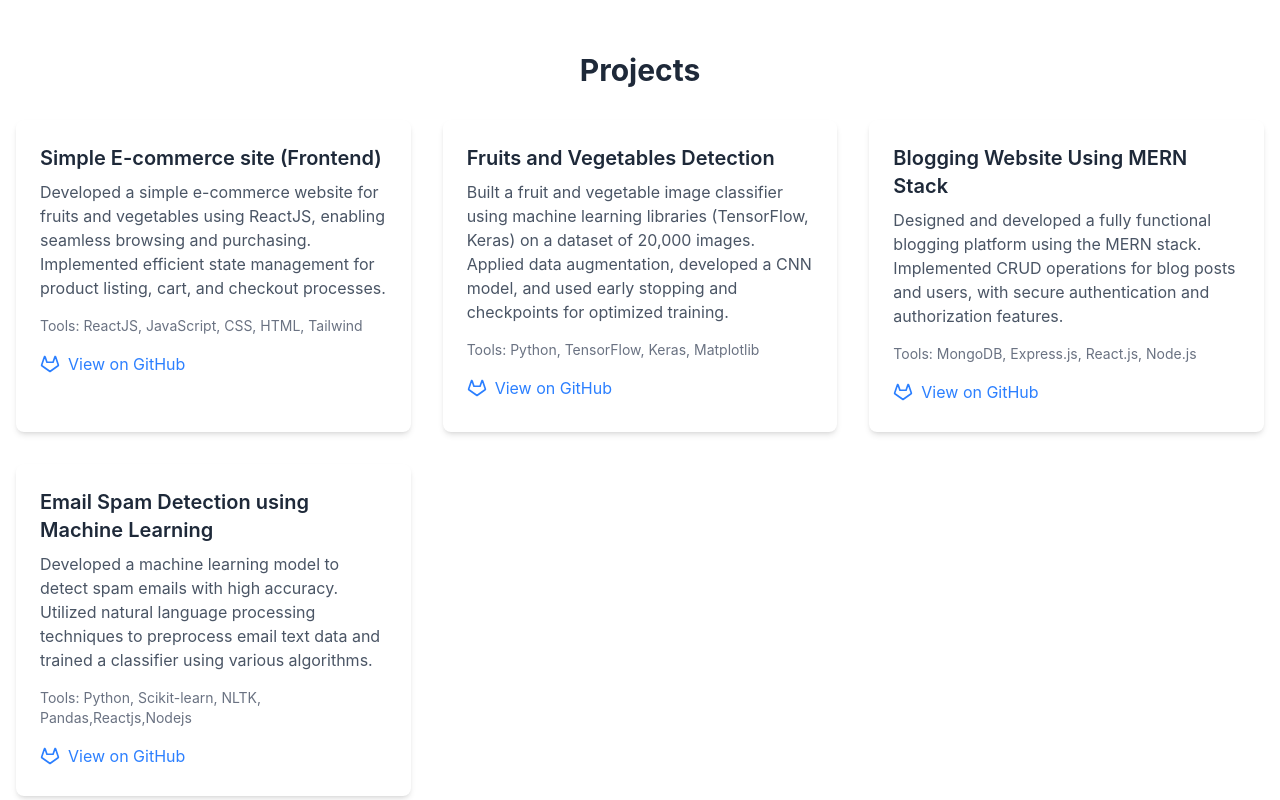
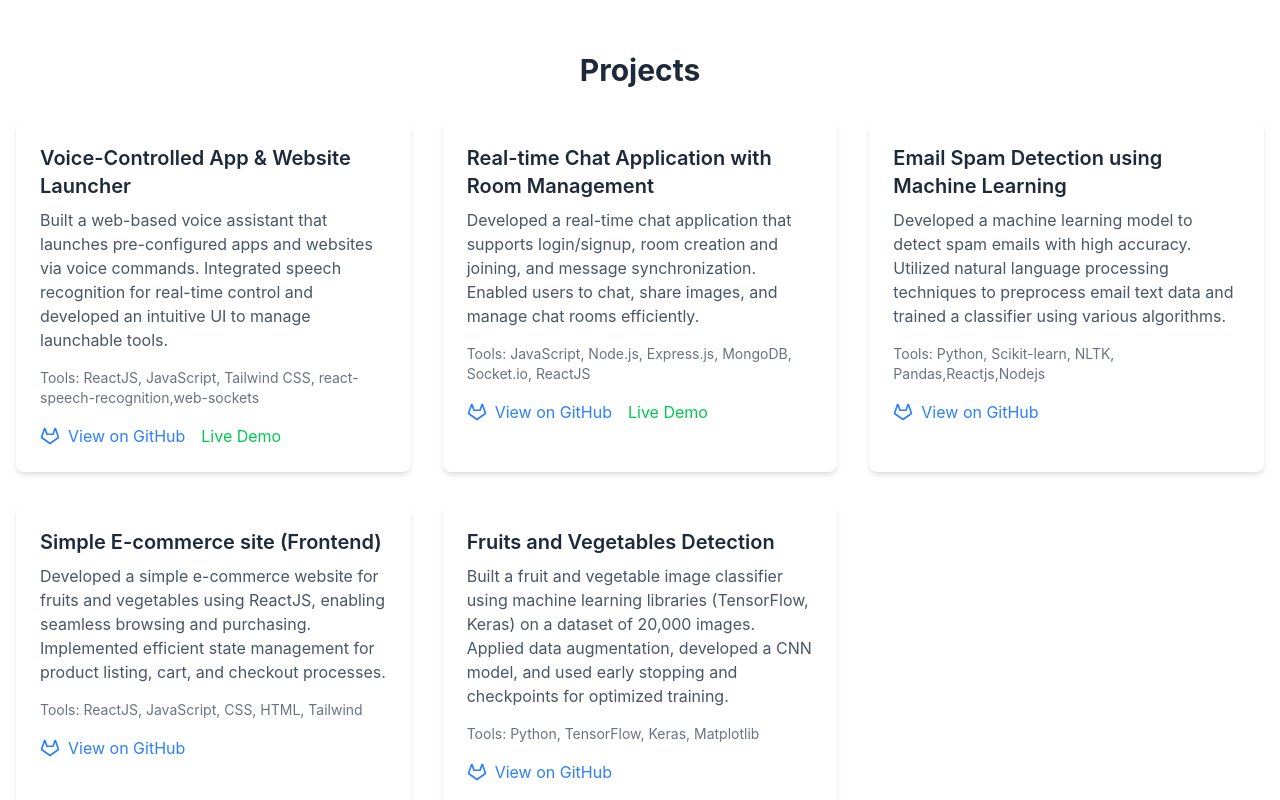
Before and after one commit to Chakrasai/portfolio, a React (Vite) app in the folder client/: page / in a window 1280 px wide. Shown: the part 1940-2740 px from the top of the page. Built offline with nearby package versions, Linux system fonts and the light colour scheme.

Commit message:
feat: enhance Projects component with new project entries and demo links; refactor ProjectCard to include demo link

```diff
--- a/client/src/components/Projects.jsx
+++ b/client/src/components/Projects.jsx
@@ -1,10 +1,11 @@
 import { GitlabIcon as GitHub } from "lucide-react";
 
-const ProjectCard = ({ title, description, tools, link }) => (
+const ProjectCard = ({ title, description, tools, link, demo }) => (
   <div className="bg-white dark:bg-gray-800 p-6 rounded-lg shadow-md">
     <h3 className="text-xl font-semibold mb-2 text-gray-800 dark:text-white">{title}</h3>
     <p className="text-gray-600 dark:text-gray-300 mb-4">{description}</p>
     <p className="text-sm text-gray-500 dark:text-gray-400 mb-4">Tools: {tools}</p>
+    <div className="flex space-x-4">
       <a
         href={link}
         target="_blank"
@@ -14,11 +15,46 @@ const ProjectCard = ({ title, description, tools, link }) => (
         <GitHub size={20} className="mr-2" />
         View on GitHub
       </a>
+      {demo && (
+        <a
+          href={demo}
+          target="_blank"
+          rel="noopener noreferrer"
+          className="inline-flex items-center text-green-500 hover:text-green-600"
+        >
+          Live Demo
+        </a>
+      )}
+    </div>
   </div>
 );
 
 const Projects = () => {
   const projects = [
+    {
+      title: "Voice-Controlled App & Website Launcher",
+      description:
+        "Built a web-based voice assistant that launches pre-configured apps and websites via voice commands. Integrated speech recognition for real-time control and developed an intuitive UI to manage launchable tools.",
+      tools: "ReactJS, JavaScript, Tailwind CSS, react-speech-recognition,web-sockets",
+      link: "https://github.com/Chakrasai/launcher",
+      demo: "https://github.com/Chakrasai/launcher",
+    },
+    {
+      title: "Real-time Chat Application with Room Management",
+      description:
+        "Developed a real-time chat application that supports login/signup, room creation and joining, and message synchronization. Enabled users to chat, share images, and manage chat rooms efficiently.",
+      tools: "JavaScript, Node.js, Express.js, MongoDB, Socket.io, ReactJS",
+      link: "https://github.com/Chakrasai/chat",
+      demo: "https://chat-tawny-two.vercel.app/",
+    },
+    {
+      title: "Email Spam Detection using Machine Learning",
+      description:
+        "Developed a machine learning model to detect spam emails with high accuracy. Utilized natural language processing techniques to preprocess email text data and trained a classifier using various algorithms.",
+      tools: "Python, Scikit-learn, NLTK, Pandas,Reactjs,Nodejs",
+      link: "https://github.com/Chakrasai/spam",
+      demo: "",
+    },
     {
       title: "Simple E-commerce site (Frontend)",
       description:
@@ -32,20 +68,6 @@ const Projects = () => {
         "Built a fruit and vegetable image classifier using machine learning libraries (TensorFlow, Keras) on a dataset of 20,000 images. Applied data augmentation, developed a CNN model, and used early stopping and checkpoints for optimized training.",
       tools: "Python, TensorFlow, Keras, Matplotlib",
       link: "https://github.com/Chakrasai/fvclassi",
-    },
-    {
-      title: "Blogging Website Using MERN Stack",
-      description:
-        "Designed and developed a fully functional blogging platform using the MERN stack. Implemented CRUD operations for blog posts and users, with secure authentication and authorization features.",
-      tools: "MongoDB, Express.js, React.js, Node.js",
-      link: "https://github.com/Chakrasai/blogger",
-    },
-    {
-      title: "Email Spam Detection using Machine Learning",
-      description:
-        "Developed a machine learning model to detect spam emails with high accuracy. Utilized natural language processing techniques to preprocess email text data and trained a classifier using various algorithms.",
-      tools: "Python, Scikit-learn, NLTK, Pandas,Reactjs,Nodejs",
-      link: "https://github.com/Chakrasai/spam",
     },
   ];
 
```
Lines whose indentation alone changed are shown as unchanged.
